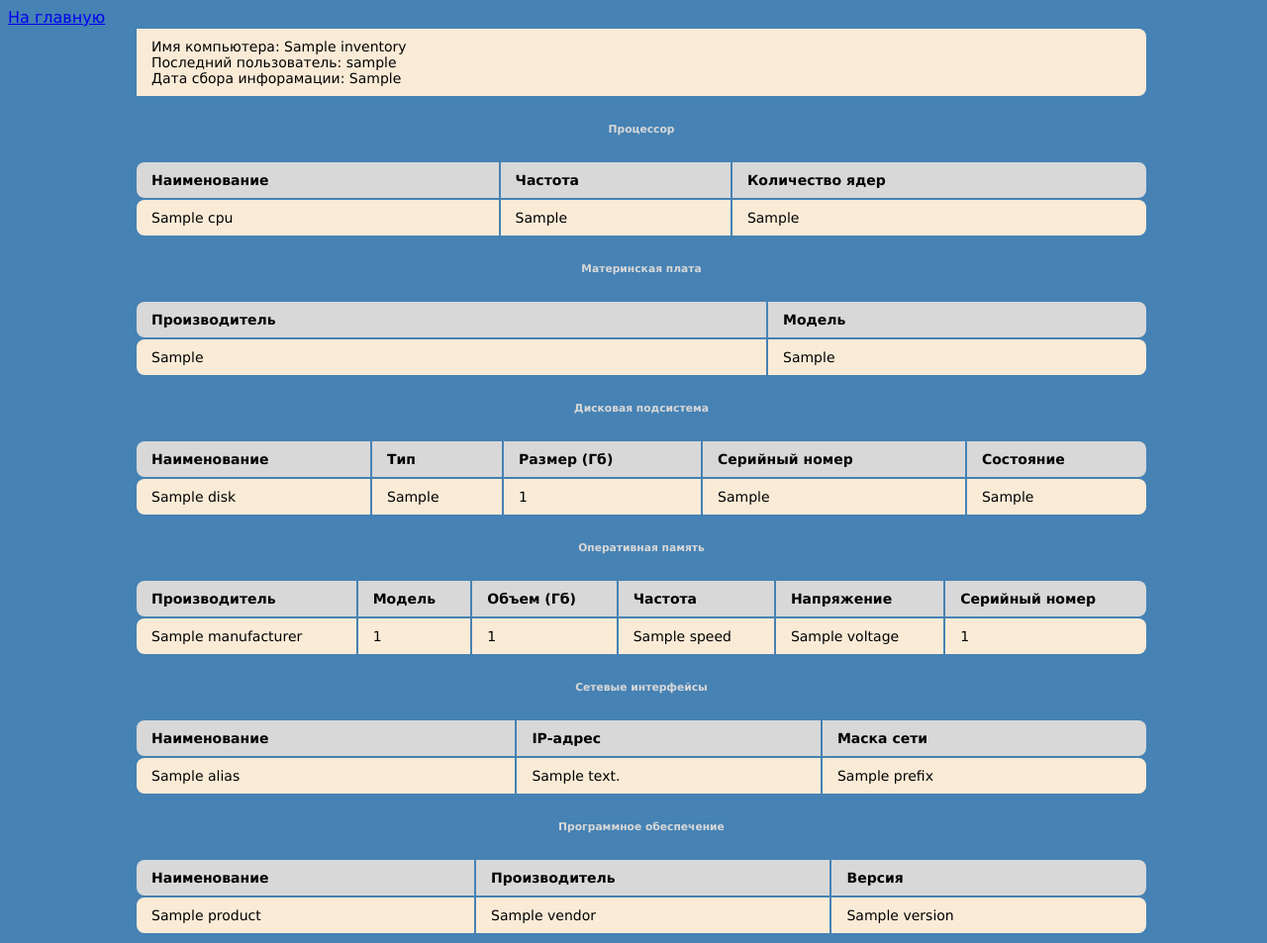
After one commit to serfill/inventory-app, a Flask app: page /site/computer/1 in a window 1280 px wide. The commit adds this page. Shown: the whole page at 99% size. Run offline with Flask 3, Linux system fonts and the light colour scheme; a database or web service that is not in the repository returns one stand-in record (values such as "Sample title"); some libraries are stand-ins or nearby versions.

Commit message:
ADD. ComputerInfo

```diff
--- a/webapp/app/app.py
+++ b/webapp/app/app.py
@@ -63,6 +63,12 @@ def site_index():
 def site_history_by(field, value):
     return render_template("history.html", rec=api.getHistory(field, value))
 
+@app.route("/site/computer/<computername>")
+def site_computer(computername):
+    return render_template("info_pc.html", pc = api.getComputerInfo(computername))
+
+
+
 
 if __name__ == "__main__":
     app.debug = True
--- a/webapp/app/static/css/main.css
+++ b/webapp/app/static/css/main.css
@@ -6,8 +6,13 @@ html, body {
 
 }
 
+h6 {
+	color: #d8d8d8;
+	text-align: center;
+}
+
 table {
-	width: 50%;
+	width: 80%;
 	border: none;
 	/* margin-bottom: 20px; */
     margin: 0 auto;
--- a/webapp/app/templates/history.html
+++ b/webapp/app/templates/history.html
@@ -23,9 +23,10 @@
         {% for entry in rec %}
             <tr>
                 <td><a href="/site/history/username/{{ entry.username}}">{{ entry.username }}</a></td>
-                <td><a href="/site/history/computername/{{ entry.computername }}">{{ entry.computername }}</a></td>
+                <td><a href="/site/info/computername/{{ entry.computername }}">{{ entry.computername }}</a></td>
                 <td>{{ entry.dt }}</td>
             </tr>
+
         {% endfor %}
         </tbody>
     </table>
--- a/webapp/app/templates/index.html
+++ b/webapp/app/templates/index.html
@@ -18,7 +18,7 @@
         {% for entry in pc %}
             <tr>
                 <td><a href="history/username/{{ entry.username}}">{{ entry.username }}</a></td>
-                <td><a href="history/computername/{{ entry.computername }}">{{ entry.computername }}</a></td>
+                <td><a href="computer/{{ entry.computername }}">{{ entry.computername }}</a></td>
             </tr>
         {% endfor %}
         </tbody>
--- /dev/null
+++ b/webapp/app/templates/info_pc.html
@@ -0,0 +1,164 @@
+<!DOCTYPE html>
+<html lang="en">
+<head>
+    <meta charset="UTF-8">
+    <meta name="viewport" content="width=device-width, initial-scale=1.0">
+    <link rel="stylesheet" type="text/css" href="{{ url_for('static',filename='css/main.css') }}">
+    <title>Инвентаризация</title>
+</head>
+<body>
+    <div>
+        <a href="/site">На главную</a>
+    </div>
+
+        {% for entry in pc %}
+        <table class="table">
+            <tbody>
+            <tr>
+                <td>
+                    <div class="info">Имя компьютера: {{ entry.computername }}</div>
+                    <div class="info">Последний пользователь: {{ entry.username }}</div>
+                    <div class="info">Дата сбора инфорамации: {{ entry.dt }}</div>
+                </td>
+            </tr>
+            </tbody>
+        </table>
+
+        <h6 class="caption">Процессор</h6>
+        <table class="table">
+            <thead>
+                <tr>
+                    <th>Наименование</th>
+                    <th>Частота</th>
+                    <th>Количество ядер</th>
+                </tr>
+            </thead>
+            <tbody>
+                {% for cpu in entry.PC_CPU %}
+                <tr>
+                    <td>{{ cpu.CPU_Name }}</td>
+                    <td>{{ cpu.CPU_Speed }}</td>
+                    <td>{{ cpu.CPU_Cores }}</td>
+                </tr>
+                {% endfor %}
+            </tbody>
+        </table>
+
+        <h6 class="caption">Материнская плата</h6>
+        <table class="table">
+            <thead>
+                <tr>
+                    <th>Производитель</th>
+                    <th>Модель</th>
+                </tr>
+            </thead>
+            <tbody>
+
+                <tr>
+                    <td>{{ entry.PC_Motherboard.MB_Manufacturer }}</td>
+                    <td>{{ entry.PC_Motherboard.MB_Model }}</td>
+                </tr>
+
+            </tbody>
+        </table>
+
+
+
+        <h6 class="caption">Дисковая подсистема</h6>
+        <table class="table">
+            <thead>
+                <tr>
+                    <th>Наименование</th>
+                    <th>Тип</th>
+                    <th>Размер (Гб)</th>
+                    <th>Серийный номер</th>
+                    <th>Состояние</th>
+                </tr>
+            </thead>
+            <tbody>
+                {% for disk in entry.PC_PD %}
+                <tr>
+                    <td>{{ disk.PD_Name }}</td>
+                    <td>{{ disk.PD_Type }}</td>
+                    <td>{{ disk.PD_Size }}</td>
+                    <td>{{ disk.PD_SN }}</td>
+                    <td>{{ disk.PD_Health }}</td>
+                </tr>
+                {% endfor %}
+            </tbody>
+        </table>
+
+
+
+        <h6 class="caption">Оперативная память</h6>
+        <table class="table">
+            <thead>
+                <tr>
+                    <th>Производитель</th>
+                    <th>Модель</th>
+                    <th>Объем (Гб)</th>
+                    <th>Частота</th>
+                    <th>Напряжение</th>
+                    <th>Серийный номер</th>
+                </tr>
+            </thead>
+            <tbody>
+                {% for memory in entry.PC_PM %}
+                <tr>
+                    <td>{{ memory.Manufacturer }}</td>
+                    <td>{{ memory.PartNumber }}</td>
+                    <td>{{ memory.Size }}</td>
+                    <td>{{ memory.Speed }}</td>
+                    <td>{{ memory.Voltage }}</td>
+                    <td>{{ memory.SerialNumber }}</td>
+                </tr>
+                {% endfor %}
+            </tbody>
+        </table>
+
+        <h6 class="caption">Сетевые интерфейсы</h6>
+        <table class="table">
+            <thead>
+                <tr>
+                    <th>Наименование</th>
+                    <th>IP-адрес</th>
+                    <th>Маска сети</th>
+                </tr>
+            </thead>
+            <tbody>
+                {% for net in entry.PC_Network %}
+                <tr>
+                    <td>{{ net.Alias }}</td>
+                    <td>{{ net.IPAddress }}</td>
+                    <td>{{ net.Prefix }}</td>
+                </tr>
+                {% endfor %}
+            </tbody>
+        </table>
+
+        <h6 class="caption">Программное обеспечение</h6>
+        <table class="table">
+            <thead>
+                <tr>
+                    <th>Наименование</th>
+                    <th>Производитель</th>
+                    <th>Версия</th>
+                </tr>
+            </thead>
+            <tbody>
+                {% for product in entry.PC_Product %}
+                <tr>
+                    <td>{{ product.Name }}</td>
+                    <td>{{ product.Vendor }}</td>
+                    <td>{{ product.Version }}</td>
+                </tr>
+                {% endfor %}
+            </tbody>
+        </table>
+
+
+        {% endfor %}
+
+
+</body>
+</html>
--- a/webapp/app/webapi.py
+++ b/webapp/app/webapi.py
@@ -16,5 +16,9 @@ class webapi:
         else:
             return [i for i in self.history.find({field: value}, {"_id": False}).sort(sortField, sortArray)] if field in ["username", "computername"] else []
 
+    def getComputerInfo(self, computername):
+        return [i for i in self.inventory.find({"computername": computername}, {"_id": False})]
+
+
     def test():
         return "Ok"
```
Also changed, not shown: docker-compose-deploy.yaml (added, +15 -0 lines).
